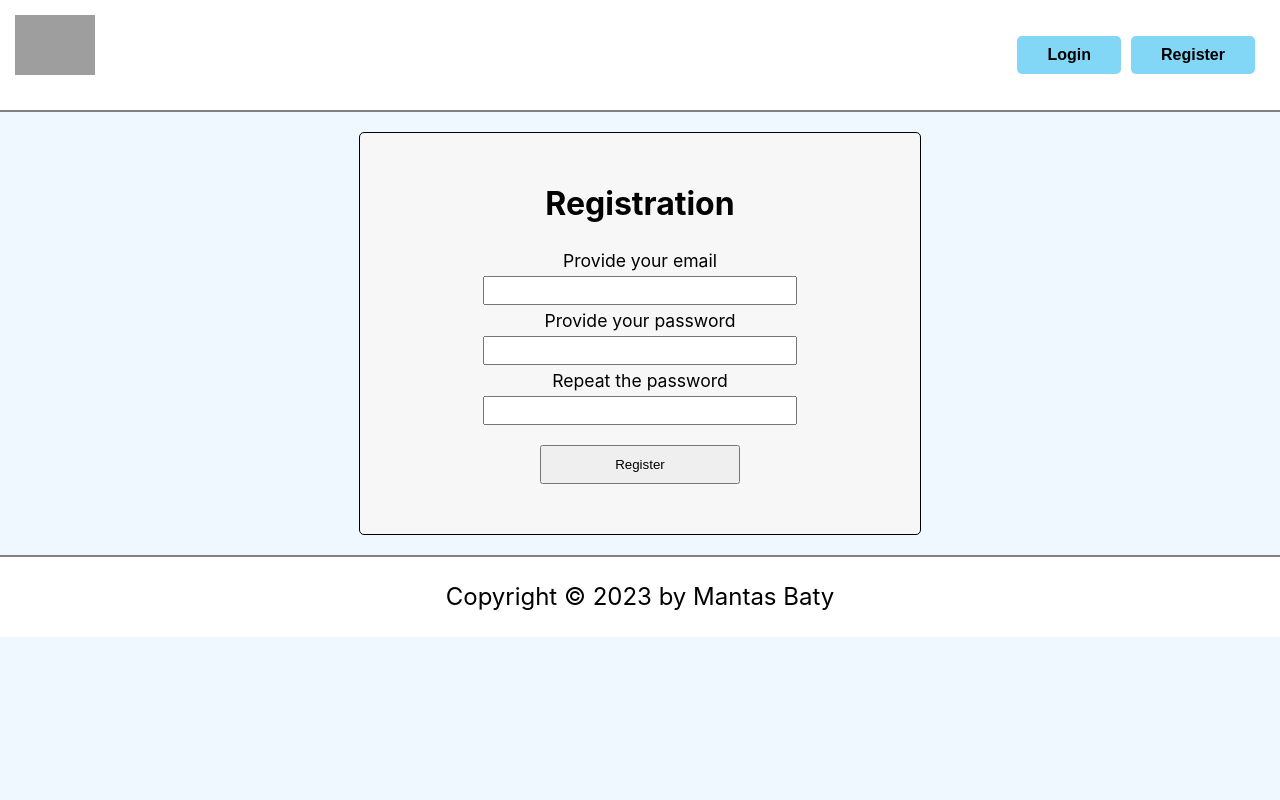
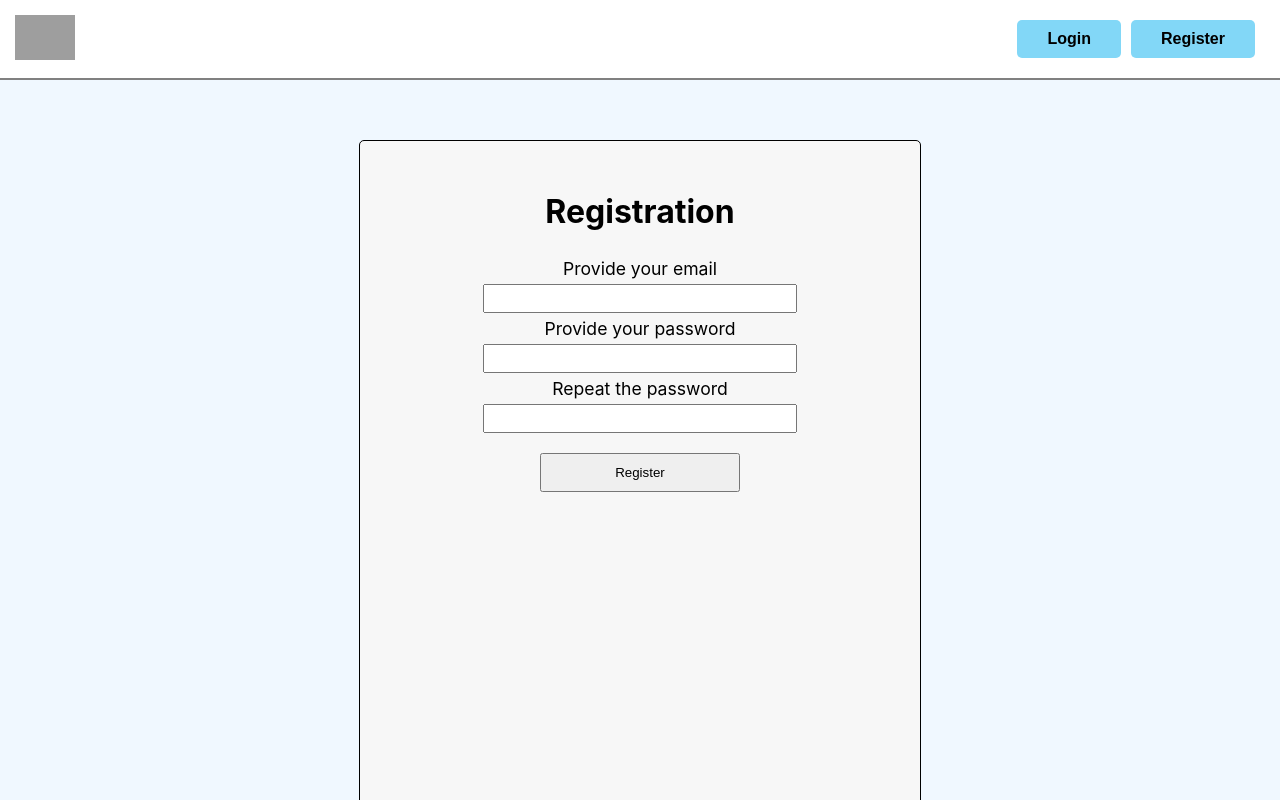
Before and after one commit to batym24/React-atsiskaitymas, a React (Create React App) app: page /register in a window 1280 px wide. Shown: the top 800 px of the page. Built offline with nearby package versions, Linux system fonts and the light colour scheme; data requests are answered from the project's data file; grey boxes are pictures that could not be loaded.

Commit message:
Corrections on the styling

```diff
--- a/src/App.css
+++ b/src/App.css
@@ -1,3 +1,4 @@
 body {
     background-color: aliceblue;
+    box-sizing: border-box;
 }
--- a/src/components/Molecules/Cards.jsx
+++ b/src/components/Molecules/Cards.jsx
@@ -1,7 +1,7 @@
 import styled from "styled-components";
 
 const StyledDiv = styled.div`
-
+    margin: 5px;
 `
 
 const Card = ({post}) => {
--- a/src/components/Organisms/Footer.jsx
+++ b/src/components/Organisms/Footer.jsx
@@ -2,12 +2,13 @@ import styled from "styled-components";
 
 const StyledFooter = styled.footer`
     display: flex;
+    box-sizing: border-box;
     justify-content: center;
     align-items: center;
     background-color: white;
     border-top: 2px solid gray;
-    height: 80px;
-    font-size: 1.5rem;
+    height: 50px;
+    font-size: 1.3rem;
 `
 
 const Footer = () => {
--- a/src/components/Organisms/Header.jsx
+++ b/src/components/Organisms/Header.jsx
@@ -4,7 +4,8 @@ import UsersContext from "../../contexts/UsersContext";
 import { useContext } from "react";
 
 const StyledHeader = styled.header`
-    height: 70px;
+    height: 80px;
+    box-sizing: border-box;
     display: flex;
     justify-content: flex-end;
     align-items: center;
@@ -40,7 +41,7 @@ const StyledHeader = styled.header`
         left: 15px;
 
         img {
-            width: 80px;
+            width: 60px;
         }
     }
     .nav a {
--- a/src/components/Pages/Login.jsx
+++ b/src/components/Pages/Login.jsx
@@ -7,14 +7,16 @@ import {useNavigate} from 'react-router-dom'
 
 const StyledMain = styled.main`
     display: flex;
+    box-sizing: border-box;
     flex-direction: column;
     align-items: center;
     border: 1px solid black;
     width: 500px;
-    margin: 20px auto;
+    margin: 60px auto;
     padding: 30px;
     border-radius: 5px;
     background-color: #f7f7f7;
+    min-height: calc(100vh - 130px);
 
     form {
         display: flex;
--- a/src/components/Pages/Register.jsx
+++ b/src/components/Pages/Register.jsx
@@ -12,10 +12,11 @@ const StyledMain = styled.main`
     align-items: center;
     border: 1px solid black;
     width: 500px;
-    margin: 20px auto;
+    margin: 60px auto;
     padding: 30px;
     border-radius: 5px;
     background-color: #f7f7f7;
+    min-height: calc(100vh - 130px);
 
     form {
         display: flex;
--- a/src/data.json
+++ b/src/data.json
@@ -166,6 +166,11 @@
       "id": "a5f24e12-9979-4035-baa0-956ca29e8da9",
       "email": "ma@gmail.com",
       "password": "Labas_123"
+    },
+    {
+      "id": "7167b3a1-0695-4cc2-8729-5a84f07a61ba",
+      "email": "naujasVartotojas@gmail.com",
+      "password": "naujasVartotojas_123"
     }
   ]
 }
```
Also changed, not shown: 1 other file (tests, documents, lock files or other folders).
